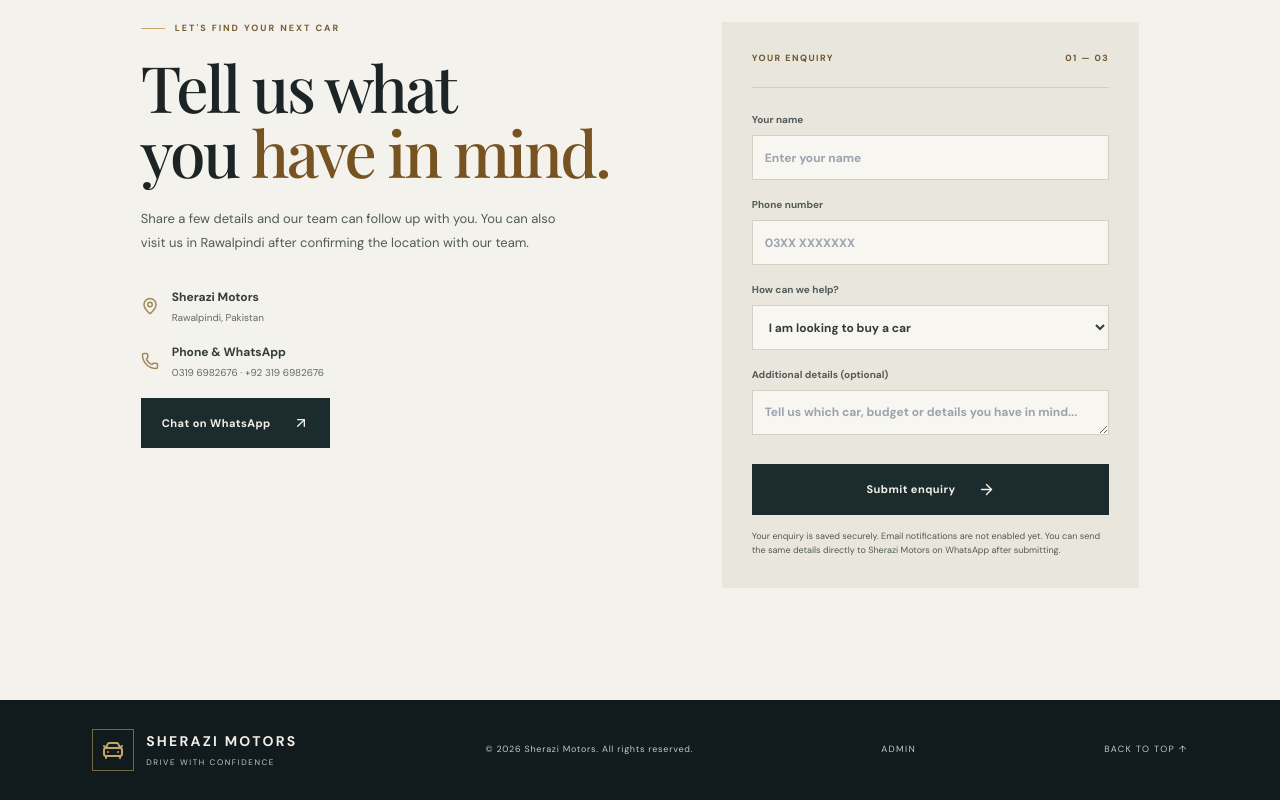
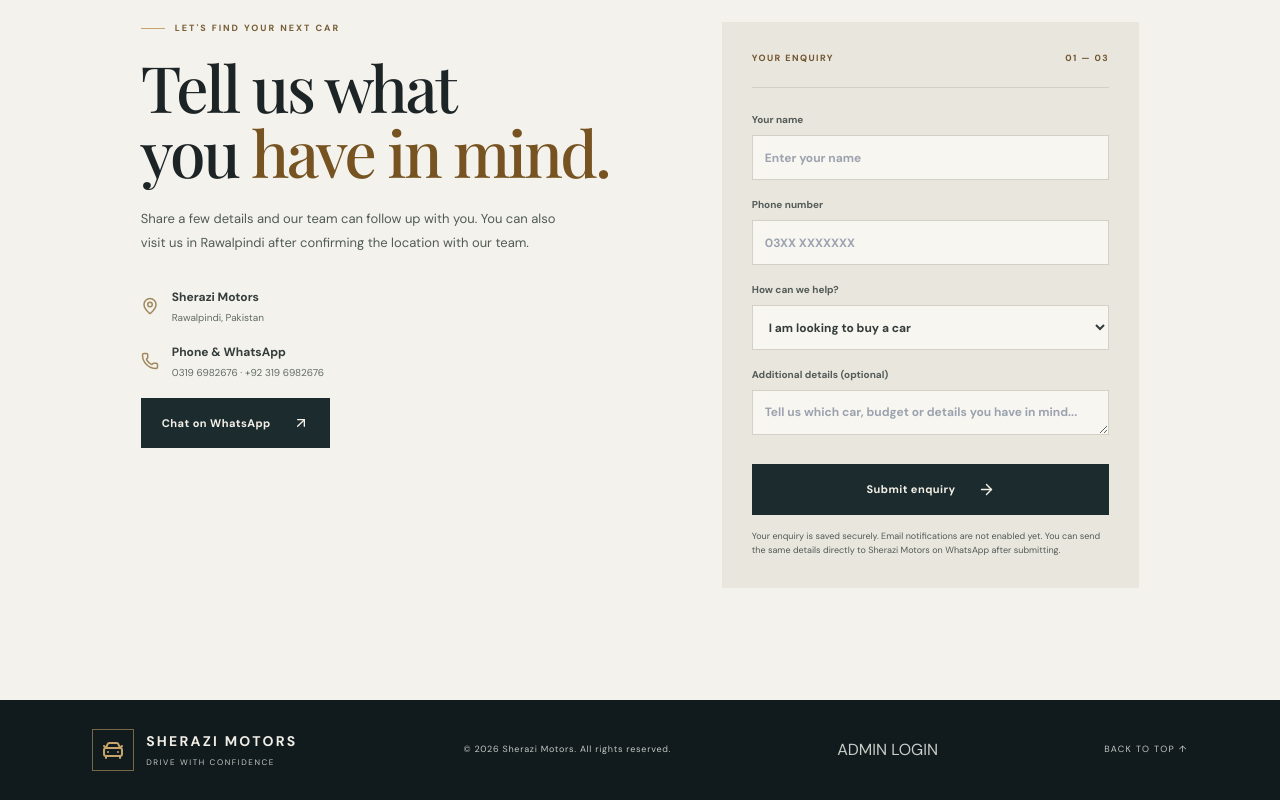
Before and after one commit to shahahtisham54-prog/sherazi-motors, a React (Vite) app: page / in a window 1280 px wide. Shown: the part 5645-6445 px from the top of the page. Built offline with nearby package versions, Linux system fonts and the light colour scheme; no server answers; a web font is replaced by a local one.

Commit message:
Keep admin login discreet in the footer

```diff
--- a/src/App.tsx
+++ b/src/App.tsx
@@ -518,7 +518,7 @@ function App() {
         <span>
           © {new Date().getFullYear()} Sherazi Motors. All rights reserved.
         </span>
-        <a href="/admin" className="back-top">ADMIN</a>
+        <a href="/admin" className="footer-admin-link" aria-label="Open Sherazi Motors admin login">ADMIN LOGIN</a>
         <a href="#home" className="back-top">
           BACK TO TOP ↑
         </a>
```
